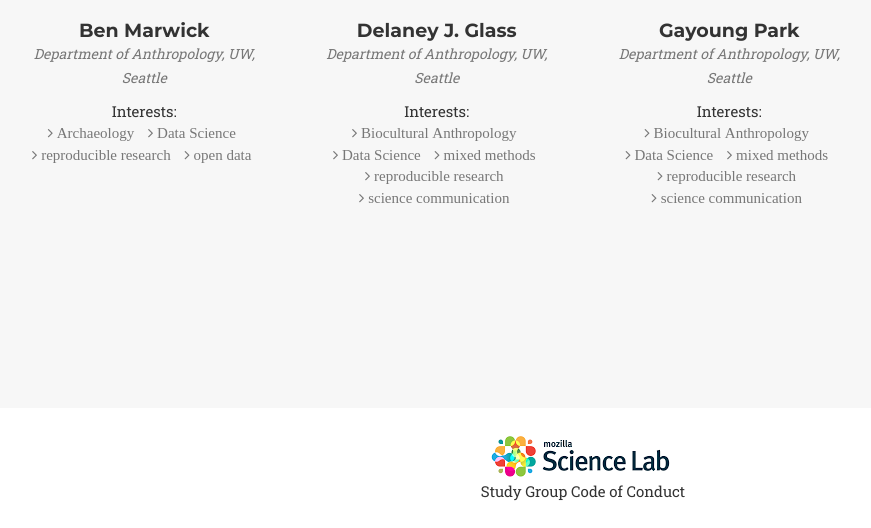
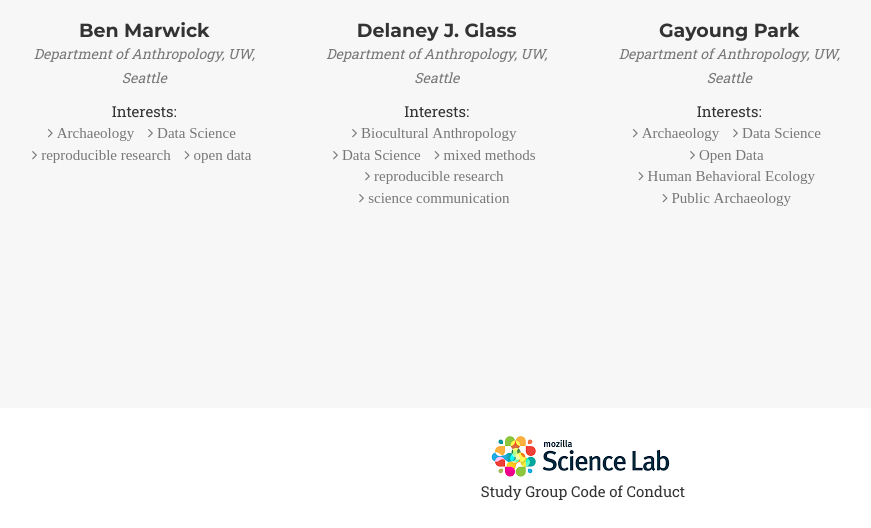
Before and after one commit to anthro-data-science/anthro-data-science.github.io, a Jekyll site: the page built from index.html, in a window 1280 px wide and 900 px high, scrolled down 2956 px, cut to the strip 372-900 px from the top of the window. Shown: the whole strip, without its empty margins (57-928 px from the left). Built offline with Jekyll 4.4.1, drawn with Linux system fonts in a browser that asks for light colours; some web fonts are replaced.

Commit message:
I edit my info

```diff
--- a/_data/members.yml
+++ b/_data/members.yml
@@ -19,8 +19,8 @@
   affiliation: Department of Anthropology, UW, Seattle
   github: parkgayoung
   interests:
-    - Biocultural Anthropology
+    - Archaeology
     - Data Science
-    - mixed methods
-    - reproducible research
-    - science communication
+    - Open Data
+    - Human Behavioral Ecology
+    - Public Archaeology
```
